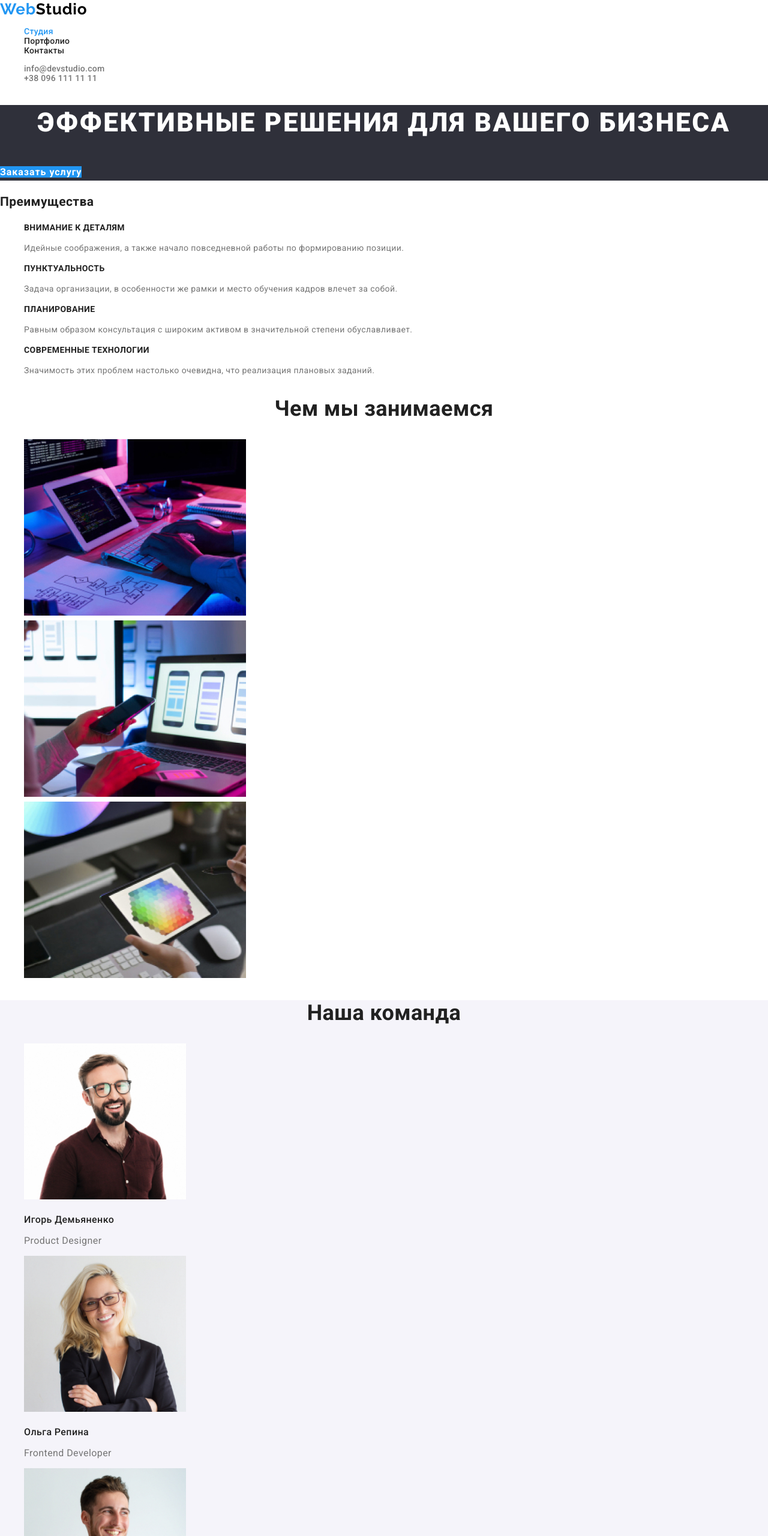
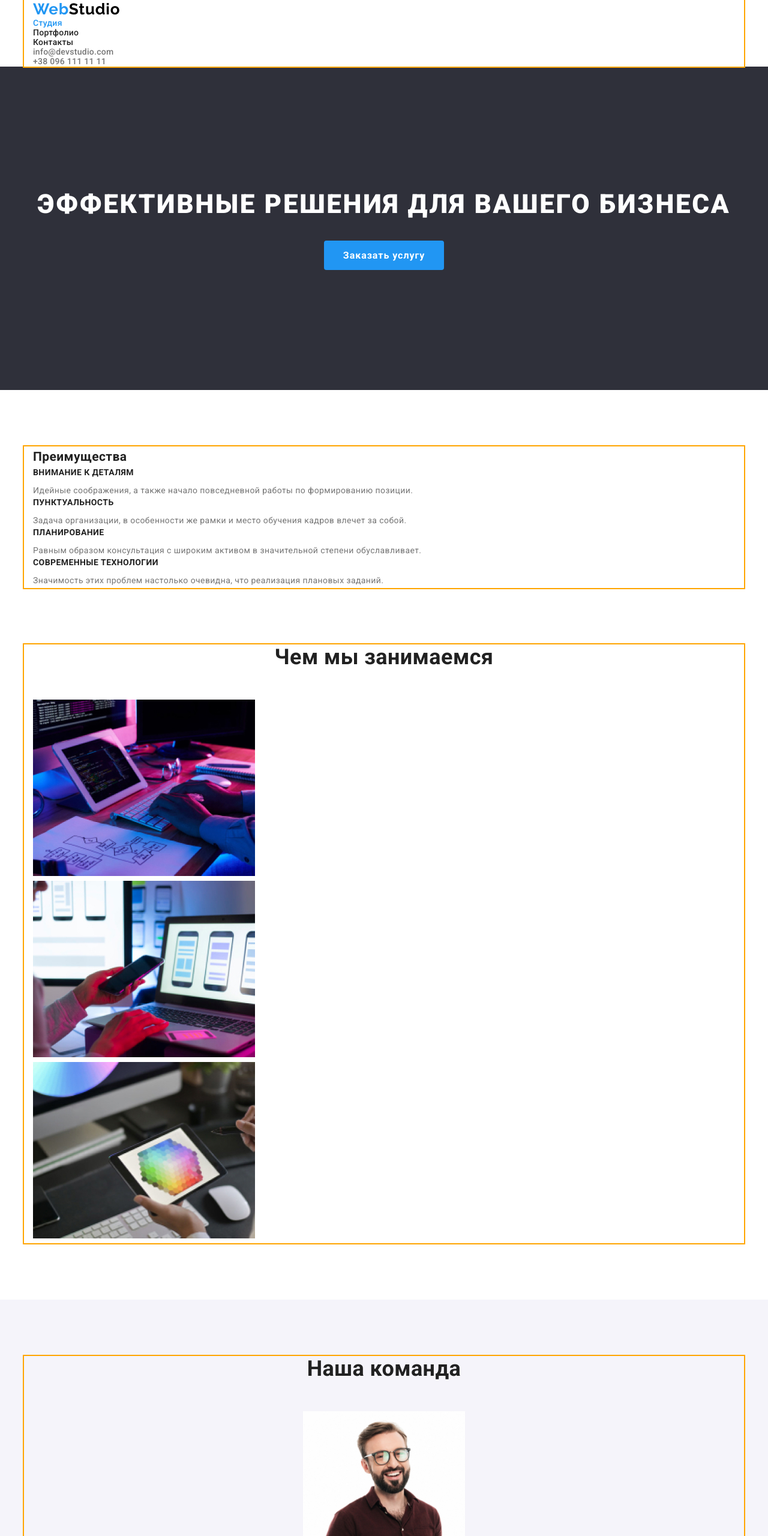
Before and after one commit to iliyamiroshnichenko/goit-markup-hw-03, a plain HTML site: page index.html in a window 1280 px wide. Shown: the top 2560 px of the page at 60% size. Drawn offline with nearby package versions, Linux system fonts and the light colour scheme.

Commit message:
Оформил блочную модель проекта

```diff
--- a/css/styles.css
+++ b/css/styles.css
@@ -22,6 +22,8 @@ body {
 }
 /* Убрал флажки у элементов списков */
 .list {
+  padding: 0;
+  margin: 0;
   list-style: none;
 }
 
@@ -67,20 +69,31 @@ body {
 }
 /* фон героя */
 .hero {
+  padding-top: 200px;
+  padding-bottom: 200px;
+  margin-bottom: 94px;
   background-color: var(--third-bg-color);
+  text-align: center;
 }
 /* Заголовок героя */
 .hero-title {
+  margin-top: 0;
+  margin-bottom: 30px;
+
   color: var(--main-bg-color);
   font-weight: 900;
   font-size: 44px;
   line-height: 1.36;
-  text-align: center;
   letter-spacing: 0.06em;
   text-transform: uppercase;
 }
 /* кнопка героя */
 .button.primary {
+  display: inline-block;
+  min-width: 200px;
+  padding: 10px 32px;
+  border-radius: 4px;
+
   color: var(--main-bg-color);
   background-color: var(--accent-color);
   font-weight: 700;
@@ -89,40 +102,63 @@ body {
   text-align: center;
   letter-spacing: 0.06em;
 }
+
 /* Заголовки h3 секции преимущества */
 .feature .title {
+  margin-top: 0;
+  margin-bottom: 10px;
   font-size: 14px;
   line-height: 1.14;
   text-transform: uppercase;
 }
 /* Текст секции преимущества */
 .feature .text {
+  margin-top: 0;
+  margin-bottom: 0;
   color: var(--second-text-color);
 }
 /* Заголовки секций */
 .section-title {
+  margin-top: 0;
+  margin-bottom: 50px;
   font-size: 36px;
   line-height: 1.17;
   text-align: center;
 }
-/* Доп фон секции Наша команда  */
-.team {
+/* оформление последней секции  */
+.section:last-child {
+  padding-top: 94px;
+  padding-bottom: 94px;
   background-color: var(--secohd-bg-color);
+  text-align: center;
+}
+/* всем кроме последней секции задаем нижний марджин */
+.section:not(:last-child) {
+  margin-bottom: 94px;
+}
+.team-list .item {
+  padding-bottom: 30px;
 }
 /* Заголовки h3 Наша команда */
 .team-list .title {
+  margin-top: 30px;
+  margin-bottom: 10px;
   font-weight: 500;
   font-size: 16px;
   line-height: 1.19;
 }
 /* Текст секции Наша команда */
 .team-list .text {
+  margin-top: 0;
+  margin-bottom: 0;
   color: var(--second-text-color);
   font-size: 16px;
   line-height: 1.19;
 }
 /* фон футера */
 .footer {
+  padding-top: 60px;
+  padding-bottom: 60px;
   background-color: var(--third-bg-color);
 }
 /* лого футера */
@@ -155,6 +191,10 @@ body {
 
 /* Кнопки*/
 .button.secondary {
+  display: inline-block;
+  min-width: 73px;
+  padding: 6px 22px;
+  border-radius: 4px;
   color: var(--main-text-color);
   background-color: var(--secohd-bg-color);
   font-family: inherit;
@@ -169,8 +209,23 @@ body {
   color: var(--main-bg-color);
   background-color: var(--accent-color);
 }
+.portfolio {
+  margin-top: 94px;
+  margin-bottom: 94px;
+}
+.portfolio-nav {
+  margin-bottom: 34px;
+  padding-bottom: 16px;
+}
+
+.portfolio-list .item {
+  padding-bottom: 20px;
+  margin-bottom: 30px;
+}
 /* Цвет заголовков */
 .portfolio-list .title {
+  margin-top: 20px;
+  margin-bottom: 4px;
   color: var(--main-text-color);
   font-size: 18px;
   line-height: 2;
@@ -178,7 +233,22 @@ body {
 }
 /*Цвет текста */
 .portfolio-list .text {
+  margin-top: 0;
+  margin-bottom: 0;
   color: var(--second-text-color);
   font-size: 16px;
   line-height: 1.87;
 }
+
+/* Геометрия контейнера */
+.container {
+  width: 1200px;
+  margin: 0px auto;
+  padding: 0px 15px;
+  outline: 2px solid orange;
+}
+/* Временно уберем марджины у заголовка секции Преимущества */
+.hidden {
+  margin-top: 0;
+  margin-bottom: 0;
+}
--- a/index.html
+++ b/index.html
@@ -17,6 +17,7 @@
   <body>
     <!--Хэдер-->
     <header class="header">
+      <div class="container">
         <nav>
           <a class="link header-logo" href="./index.html">
             <span class="current">Web</span>Studio
@@ -37,6 +38,7 @@
             <a class="link" href="tel:+380961111111">+38 096 111 11 11</a>
           </li>
         </ul>
+      </div>
     </header>
     <main>
       <!--Герой-->
@@ -46,7 +48,8 @@
       </section>
       <!--Преимущества-->
       <section class="section">
-        <h2>
+        <div class="container">
+          <h2 class="hidden">
             Преимущества
           </h2>
           <ul class="list feature">
@@ -60,8 +63,8 @@
             <li>
               <h3 class="title">Пунктуальность</h3>
               <p class="text">
-              Задача организации, в особенности же рамки и место обучения кадров
-              влечет за собой.
+                Задача организации, в особенности же рамки и место обучения
+                кадров влечет за собой.
               </p>
             </li>
             <li>
@@ -79,9 +82,11 @@
               </p>
             </li>
           </ul>
+        </div>
       </section>
       <!--Примеры работ-->
       <section class="section">
+        <div class="container">
           <h2 class="section-title">Чем мы занимаемся</h2>
           <ul class="list">
             <li>
@@ -109,13 +114,15 @@
               <!-- <h3>Дизайнерские решения</h3> -->
             </li>
           </ul>
+        </div>
       </section>
       <!--Наша команда-->
-      <section class="section team">
+      <section class="section">
+        <div class="container">
           <h2 class="section-title">Наша команда</h2>
           <ul class="list team-list">
             <!--Первый сотрудник-->
-          <li>
+            <li class="item">
               <img
                 src="./images/our-team/igor-dem.jpg"
                 alt="Игорь Демьяненко"
@@ -125,7 +132,7 @@
               <p class="text">Product Designer</p>
             </li>
             <!--Второй сотрудник-->
-          <li>
+            <li class="item">
               <img
                 src="./images/our-team/olg-rep.jpg"
                 alt="Ольга Репина"
@@ -135,7 +142,7 @@
               <p class="text">Frontend Developer</p>
             </li>
             <!--Третий сотрудник-->
-          <li>
+            <li class="item">
               <img
                 src="./images/our-team/nik-taras.jpg"
                 alt="Николай Тарасов"
@@ -145,7 +152,7 @@
               <p class="text">Marketing</p>
             </li>
             <!--Четвертый сотрудник-->
-          <li>
+            <li class="item">
               <img
                 src="./images/our-team/mich-ermak.jpg"
                 alt="Михаил Ермаков"
@@ -155,10 +162,12 @@
               <p class="text">UI Designer</p>
             </li>
           </ul>
+        </div>
       </section>
     </main>
     <!--Футер-->
     <footer class="footer">
+      <div class="container">
         <a class="link footer-logo" href="./index.html">
           <span class="current">Web</span>Studio
         </a>
@@ -170,6 +179,7 @@
           <br />
           <a class="link" href="tel:+380991111111">+38 099 111 11 11</a>
         </address>
+      </div>
     </footer>
   </body>
 </html>
```
Also changed, not shown: portfolio.html (+21 -14 lines). Lines whose indentation alone changed are shown as unchanged.
